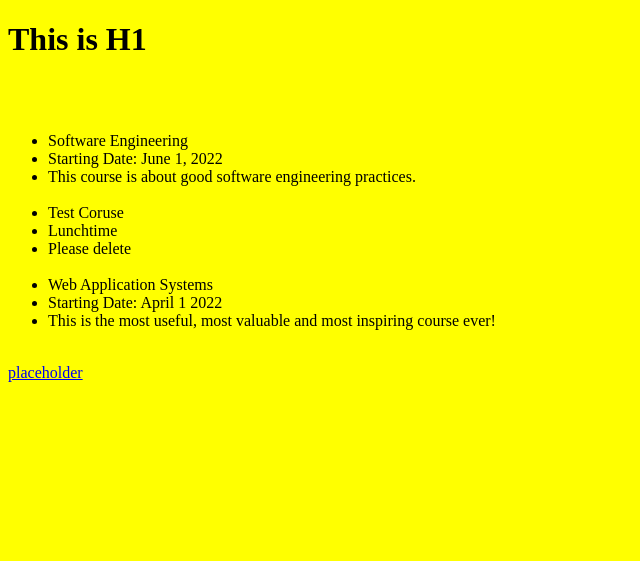
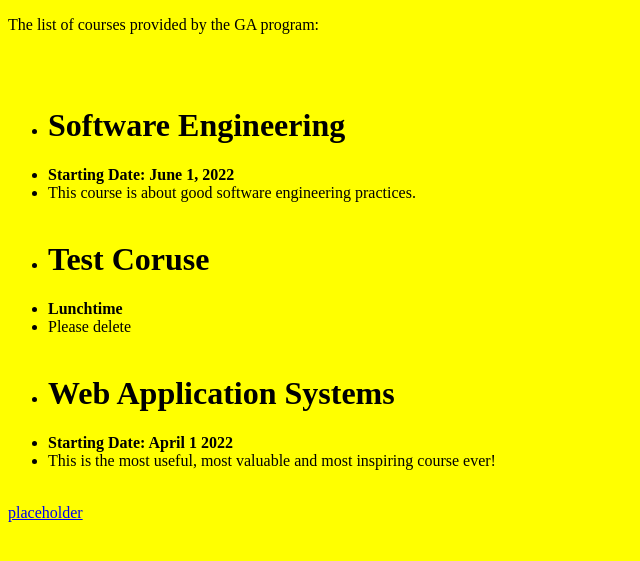
Before and after one commit to AlHood/WAS-Practical, a Django app: page /courses/ in a window 1280 px wide. Shown: the top 561 px of the page, without its empty margins (0-640 px from the left). Run offline with Django 3.2, Linux system fonts and the light colour scheme; data comes from the database, SQL or seed files in the repository.

Commit message:
Gilding the lily

```diff
--- a/templates/WASapp/index.html
+++ b/templates/WASapp/index.html
@@ -8,7 +8,7 @@
 		<title>Courses</title>
 	</head>
 	<body style="background-color:yellow;">
-		<h1> This is H1 </h1>
+		<p> The list of courses provided by the GA program: </p>
 		<div>
 		<br />
 			<strong></strong><br />
@@ -17,8 +17,8 @@
 		{% if courses %}
 			<ul>
 			{% for course in courses %}
-				<li>{{ course.name }}</li>
-				<li>{{course.date }}</li>
+				<li><h1>{{ course.name }}</h1></li>
+				<li><strong>{{course.date }}</strong></li>
 				<li>{{course.desc}}</li>
 				<br />
 			{% endfor %}
```
